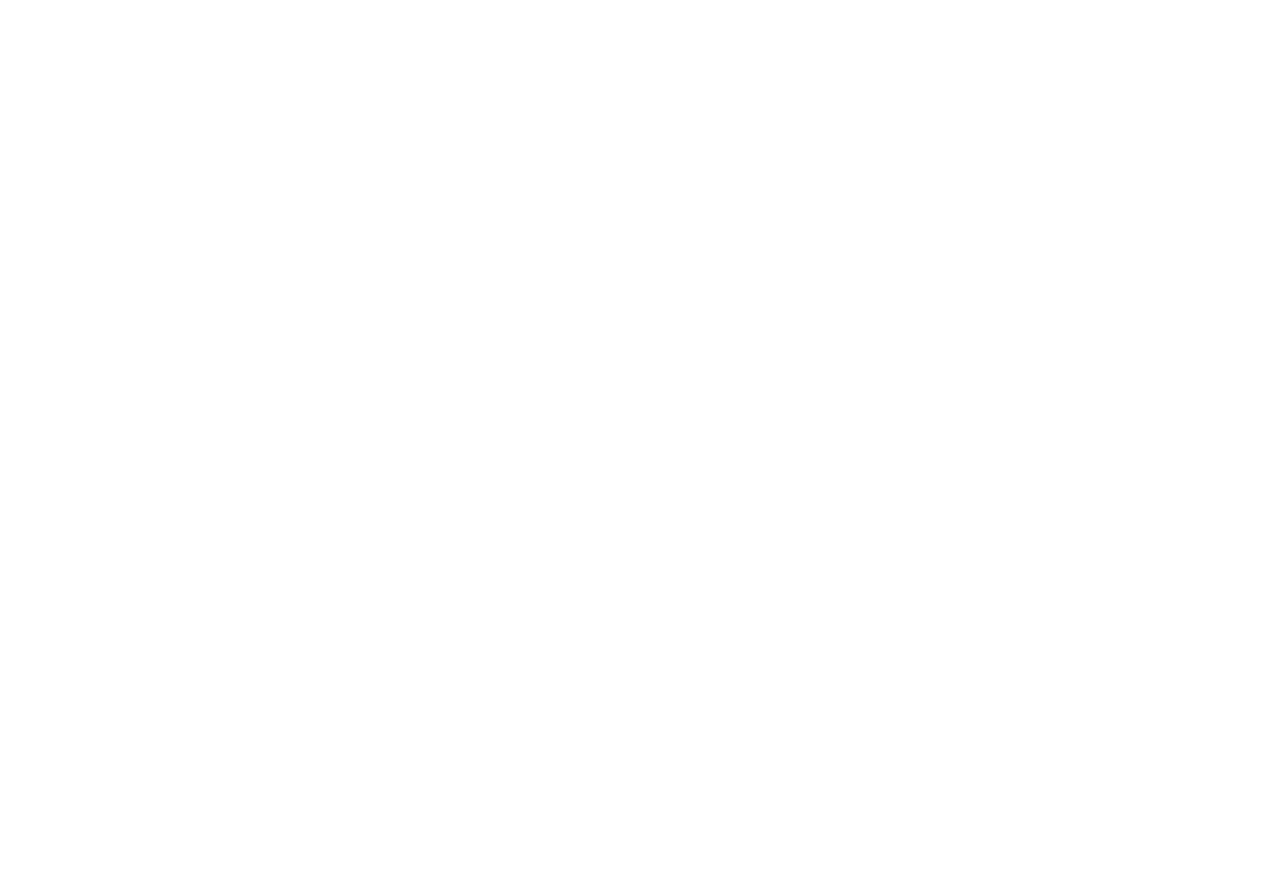
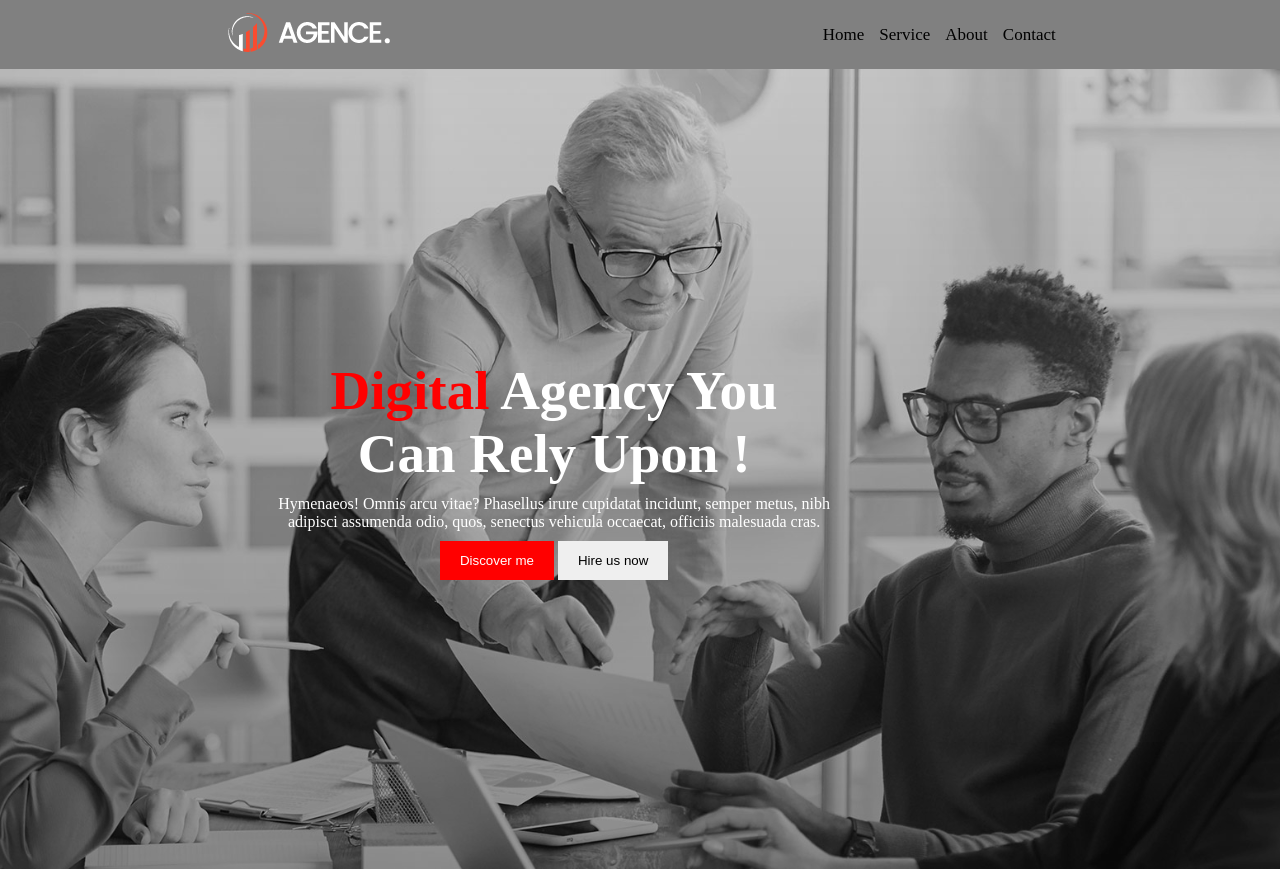
Before and after one commit to Shourav05/My-Digital-Agency, a plain HTML site: page index.html in a window 1280 px wide. Before the commit the page ends 800 px from the top, so only its background shows below. Drawn offline with Linux system fonts and the light colour scheme.

Commit message:
added header section

```diff
--- a/index.html
+++ b/index.html
@@ -4,8 +4,37 @@
     <meta charset="UTF-8">
     <meta name="viewport" content="width=device-width, initial-scale=1.0">
     <title>My-Digital-Agency</title>
+    <link rel="stylesheet" href="styles.css">
 </head>
 <body>
+    <header>
+        <nav class="nav-container">
+            <div class="logo">
+                <img src="asset/logo/logo.png" alt="">
+            </div>
+            <div class="menus">
+                <li>Home</li>
+                <li>Service</li>
+                <li>About</li>
+                <li>Contact</li>
+            </div>
+        </nav>
+        <div class="banner-container">
+            <div class="banner-info">
+                <h1 class="title"><span class="primary">Digital</span> Agency You <br>
+                    Can Rely Upon !</h1>
+                    <p class="description">Hymenaeos! Omnis arcu vitae? Phasellus irure cupidatat incidunt, semper metus, nibh adipisci assumenda odio, quos, senectus vehicula occaecat, officiis malesuada cras.</p>
+                    <button class="btn bg-primary">Discover me</button>
+                    <button class="btn">Hire us now</button>
+            </div>
+        </div>
 
+    </header>
+    <main>
+
+    </main>
+    <footer>
+
+    </footer>
 </body>
 </html>
--- /dev/null
+++ b/styles.css
@@ -0,0 +1,50 @@
+*{
+margin: 0;
+padding: 0;
+}
+.nav-container{
+    display: flex;
+    justify-content: space-around;
+    background-color: gray;
+    padding: 10px;
+    align-items: center;
+}
+.menus{
+    list-style: none;
+    display: flex;
+    gap: 15px;
+    font-size: 17px;
+}
+.banner-container{
+    height: 100vh;
+    background-image: url("./asset/image/background.jpg"),linear-gradient(rgba(0,0,0,0.2),rgba(0,0,0,0.4));
+    background-position: center;
+    background-repeat: no-repeat;
+    background-size: cover;
+    background-blend-mode: overlay;
+    text-align: center;
+    display: flex;
+    align-items: center;
+}
+.primary{
+    color: red;
+}
+.title{
+    font-size: 55px;
+    font-weight: bold;
+    color: white;
+}
+.description{
+    color: white;
+    padding: 10px;
+    width: 50%;
+    margin: auto;
+}
+.btn{
+    padding: 12px 20px;
+    border: none;
+}
+.bg-primary{
+    background-color: red;
+    color: white;
+}
```
Also changed, not shown: asset/icons/bar-chart.png (added), asset/icons/coding.png (added), asset/icons/digital-marketing.png (added), asset/icons/phone-call.png (added), asset/icons/startup.png (added), asset/image/author.jpg (added), asset/image/background.jpg (added), asset/image/blog-1.jpg (added), asset/image/blog-2.jpg (added), asset/image/blog-3.jpg (added), asset/image/footer-bg.png (added), asset/image/girl-3.jpg (added), asset/image/man-1.jpg (added), asset/image/man-2.jpg (added), 2 more files.
